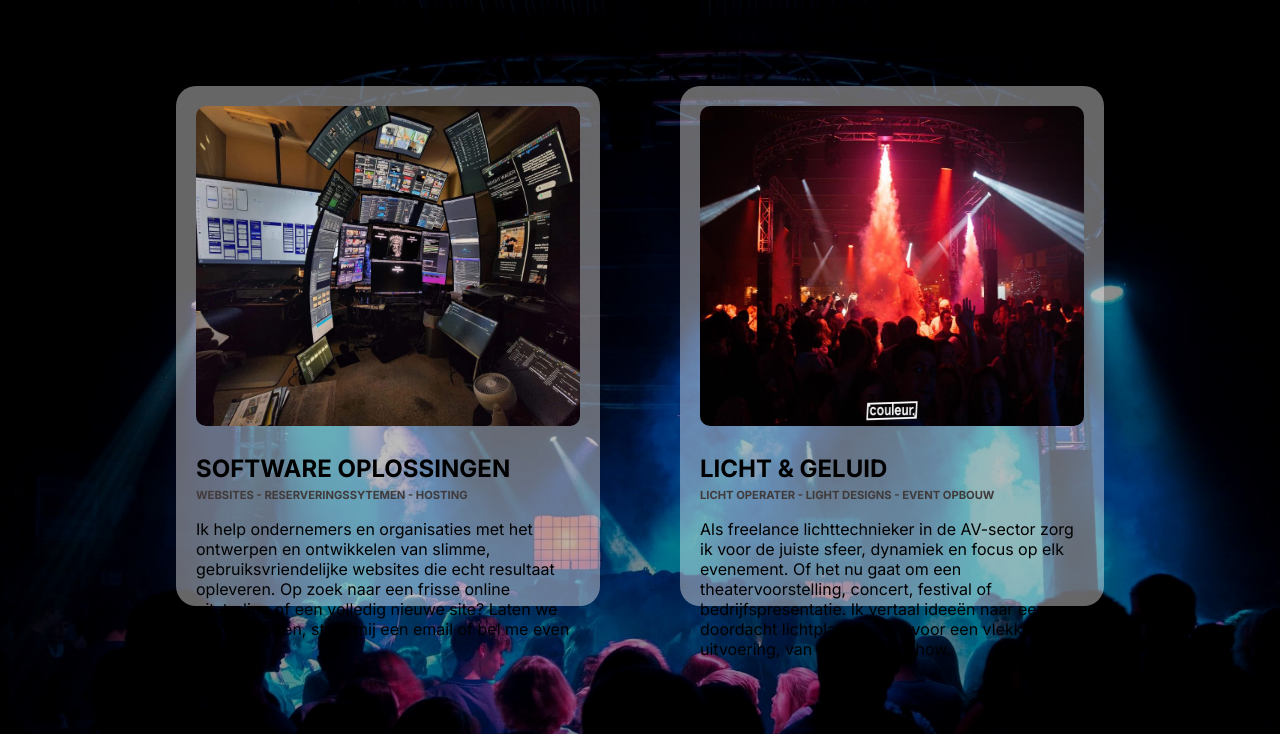
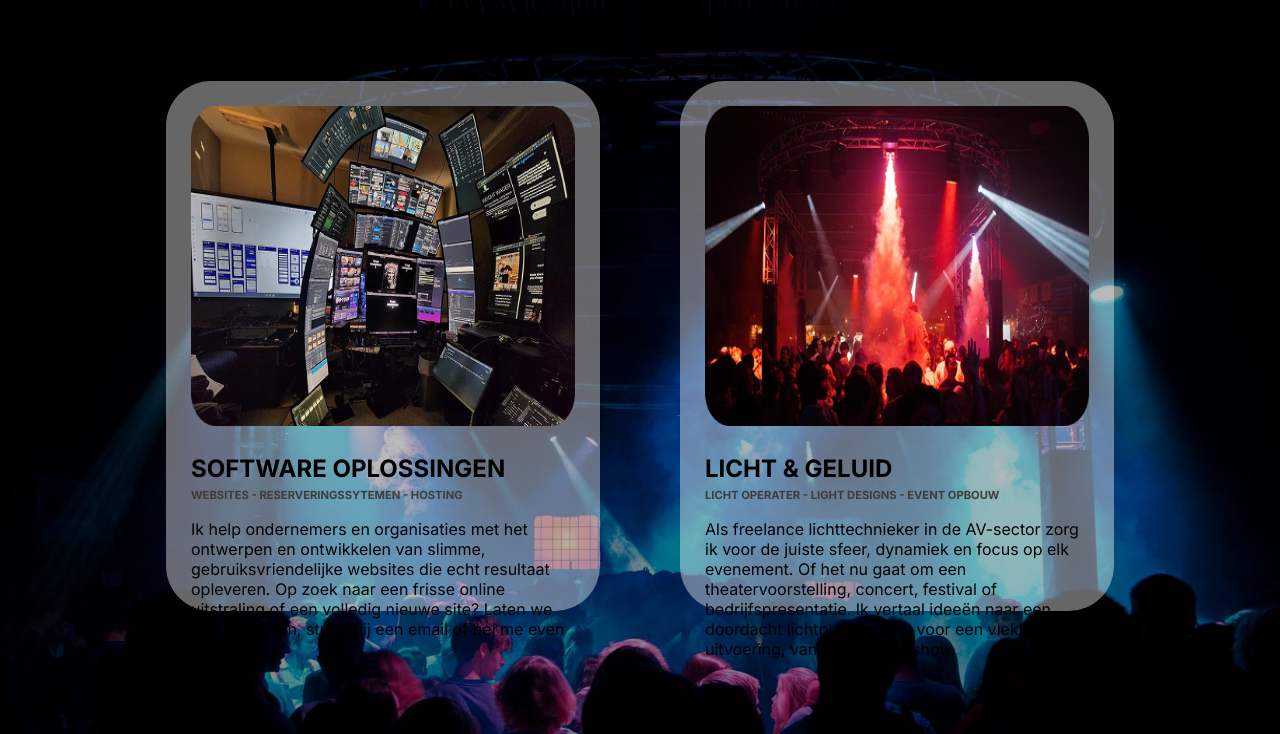
Before and after one commit to Arnz3/staticSite, a plain HTML site: page index.html in a window 1280 px wide. Shown: the part 802-1536 px from the top of the page. Drawn offline with Linux system fonts and the light colour scheme.

Commit message:
fix rounded corners

```diff
--- a/css/style.css
+++ b/css/style.css
@@ -25,11 +25,11 @@ section {
 }
 
 .item {
-    background-color: rgba(255,255,255,0.4);
+    background-color: rgba(255, 255, 255, 0.4);
     width: 30vw;
     height: 60vh;
-    border-radius: 20px;
-    padding: 20px;
+    border-radius: 45px;
+    padding: 25px;
 }
 
 .item h3 {
@@ -50,11 +50,10 @@ section {
 }
 
 .item img {
-
     width: 100%;
     max-height: 40vh;
     aspect-ratio: 1;
-    border-radius: 10px;
+    border-radius: 20px;
 }
 
 @media (max-width: 1024px) {
--- a/index.html
+++ b/index.html
@@ -18,7 +18,7 @@
         </section>
         <section>
             <div class="item">
-                <img src="images/manyMonitors.JPEG" alt="programming">
+                <img src="images/software.png" alt="programming">
                 <h3>Software Oplossingen</h3>
                 <p><span>websites - reserveringssytemen - hosting</span></p>
                 <p> Ik help ondernemers en organisaties met het ontwerpen en ontwikkelen van slimme,
@@ -27,7 +27,7 @@
                 </p>
             </div>
             <div class="item">
-                <img src="images/IMG_3474.JPEG" alt="licht">
+                <img src="images/lichtset.png" alt="licht">
                 <h3>Licht &amp; Geluid</h3>
                 <p><span>Licht operater - light designs - event opbouw</span></p>
                 <p> Als freelance lichttechnieker in de AV-sector zorg ik voor de juiste sfeer, dynamiek en focus op elk
```
Also changed, not shown: images/lichtset.png (added), images/software.png (added).
